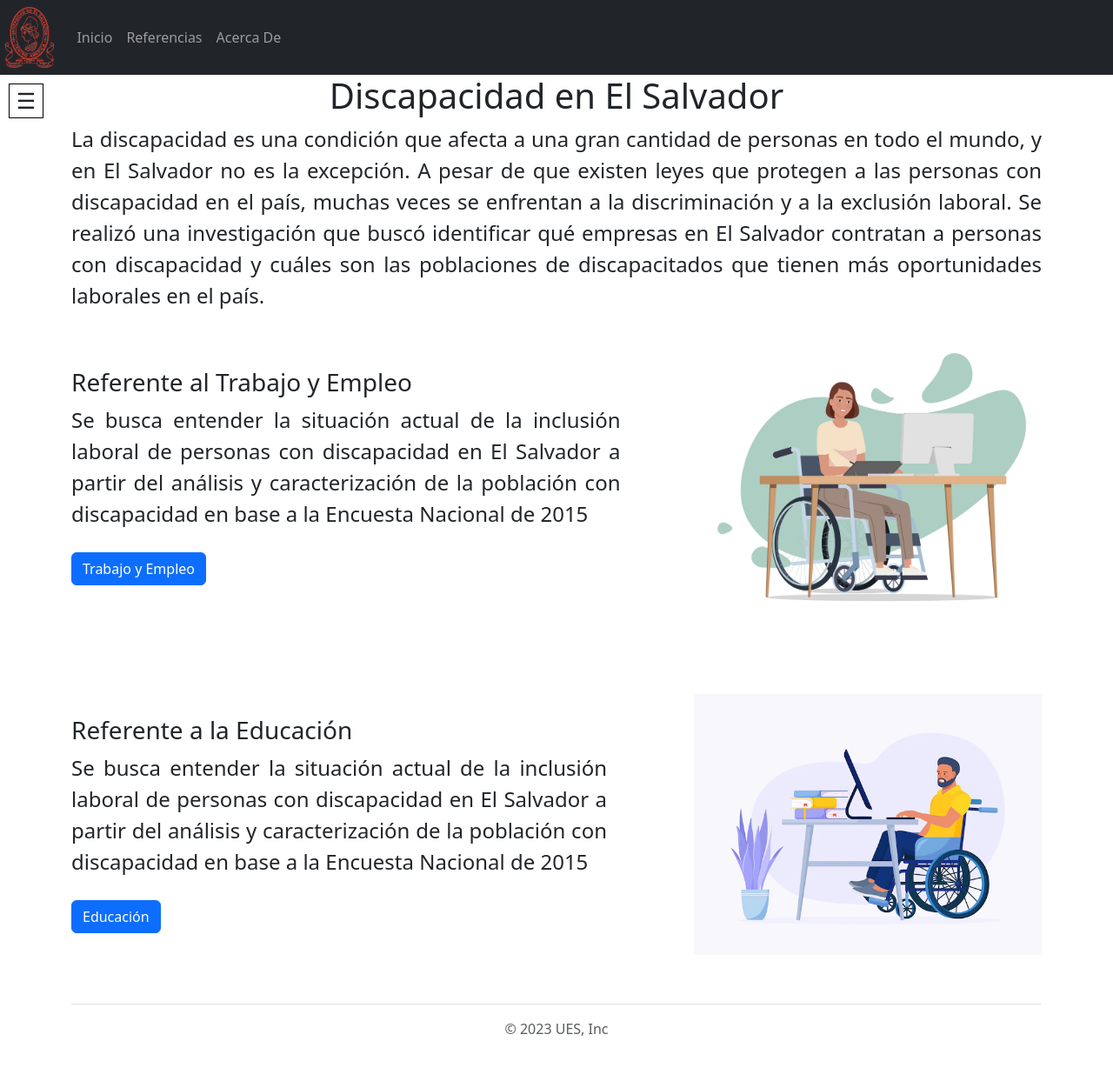
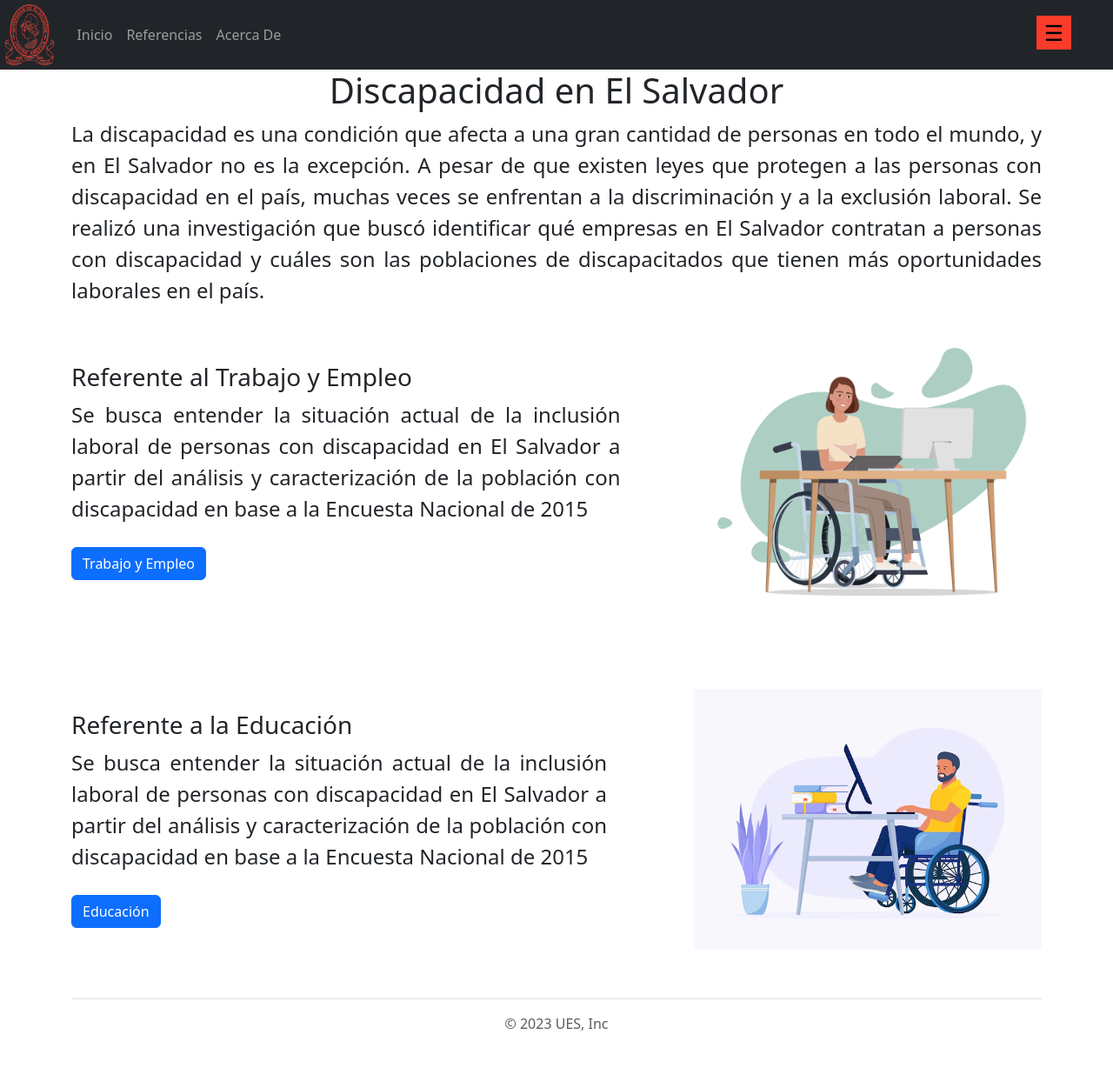
Before and after one commit to JGer04/HDP, a Django app: page / in a window 1280 px wide. Shown: the whole page at 87% size. After the commit the page ends 1185 px from the top, so only its background shows below. Run offline with Django 4.2, Linux system fonts and the light colour scheme.

Commit message:
sidebar lista, contenedor principal no se cubre

```diff
--- a/Proyecto/static/css/sidebar.css
+++ b/Proyecto/static/css/sidebar.css
@@ -1,45 +1,67 @@
-*{
+* {
   margin: 0;
   padding: 0;
 }
+
+#main {
+  margin-top: 10vh;
+}
+
+.content-active {
+  padding-left: 220px;
+}
+
+.header {
+  position: fixed;
+  top: 0;
+  left: 0;
+  width: 100%;
+  height: 10vh;
+}
+
 #sidebar {
   position: fixed;
- width:220px;
- height: 100%;
- left: -220px;
+  top: 10vh;
+  left: 0;
+  width: 220px;
+  height: 90vh;
   background-color: rgb(0, 0, 0);
- transition:all 500ms linear;
-
+  transition: all 500ms linear;
+  transform: translateX(-100%);
   align-items: center;
   justify-content: center;
 }
-#sidebar.active{
-  left:0;
+#sidebar.active {
+  transform: translateX(0);
 }
-#sidebar ul li{
- color: rgba(230,230,230,0.9);
+#sidebar ul li {
+  color: rgba(230, 230, 230, 0.9);
   text-align: center;
   padding: 15px 10px;
   list-style-type: none;
   border-bottom: 1px solid rgba(223, 218, 218, 0.945);
 }
 
-#sidebar .toggle-btn{
-  position: absolute;
-  left: 230px;
-  top: 10px;
+.toggle-btn {
+  position: fixed;
+  top: 1.1rem;
+  right: 3rem;
   cursor: pointer;
 }
-#sidebar .toggle-btn span{
+.toggle-btn span {
   display: block;
   width: 40px;
   text-align: center;
   font-size: 25px;
-  border: 1px solid #000;
+  border: 1px solid #fc3c2b;
+  color: #000;
+  background-color: #fc3c2b;
 }
 
-.logo{
+.logo {
   border-radius: 50%;
-  display:block;
-  margin:0 auto;
+  display: block;
+  margin: 0 auto;
 }
+
+/* Viewport */
--- a/Proyecto/static/js/sidebar.js
+++ b/Proyecto/static/js/sidebar.js
@@ -1,5 +1,7 @@
-const btnToggle=document.querySelector(".toggle-btn");
+const btnToggle = document.querySelector(".toggle-btn");
+const contenedor = document.querySelector(".content");
 
-btnToggle.addEventListener("click", function() {
-    document.getElementById('sidebar').classList.toggle('active');
-  });
+btnToggle.addEventListener("click", function () {
+  document.getElementById("sidebar").classList.toggle("active");
+  contenedor.classList.toggle("content-active");
+});
--- a/Proyecto/templates/layout/_navbar.html
+++ b/Proyecto/templates/layout/_navbar.html
@@ -1,6 +1,6 @@
 <!-- A grey horizontal navbar that becomes vertical on small screens -->
 {% load static %}
-<nav class="navbar navbar-expand-sm bg-dark navbar-dark">
+<nav class="navbar navbar-expand-sm bg-dark navbar-dark header">
   <a href="https://www.ues.edu.sv">
     <img src="{% static 'img/ues-logo.png'%}" "width="70" height="70">
   </a>
@@ -19,5 +19,4 @@
       </li>
     </ul>
   </div>
-
 </nav>
--- a/Proyecto/templates/layout/_sidebar.html
+++ b/Proyecto/templates/layout/_sidebar.html
@@ -1,11 +1,15 @@
-{% load static  %}
+{% load static %}
 <div id="sidebar">
-  <div class="toggle-btn">
+  <!-- <div class="toggle-btn">
     <span>&#9776;</span>
-  </div>
+  </div> -->
   <ul>
     <li>
-      <img src="{% static 'img/EISI.jpg'%}" class="logo"  style ="width: 150px; height: 150px">
+      <img
+        src="{% static 'img/EISI.jpg'%}"
+        class="logo"
+        style="width: 150px; height: 150px"
+      />
     </li>
     <li>Inicio</li>
     <li>Acerca de</li>
--- a/Proyecto/templates/layout/base.html
+++ b/Proyecto/templates/layout/base.html
@@ -1,32 +1,42 @@
-{% load static  %}
+{% load static %}
 <!DOCTYPE html>
 <html lang="en">
   <head>
-    <meta charset="UTF-8">
-    <meta http-equiv="X-UA-Compatible" content="IE=edge">
-    <meta name="viewport" content="width=device-width, initial-scale=1.0">
+    <meta charset="UTF-8" />
+    <meta http-equiv="X-UA-Compatible" content="IE=edge" />
+    <meta name="viewport" content="width=device-width, initial-scale=1.0" />
     <title>{% block titulo %}{% endblock titulo %} Discapacidad</title>
-    <link href="https://cdn.jsdelivr.net/npm/bootstrap@5.3.0-alpha3/dist/css/bootstrap.min.css" rel="stylesheet" integrity="sha384-KK94CHFLLe+nY2dmCWGMq91rCGa5gtU4mk92HdvYe+M/SXH301p5ILy+dN9+nJOZ" crossorigin="anonymous">
-    <link rel="stylesheet" type="text/css" href="{% static 'css/sidebar.css' %}">
-
+    <link
+      href="https://cdn.jsdelivr.net/npm/bootstrap@5.3.0-alpha3/dist/css/bootstrap.min.css"
+      rel="stylesheet"
+      integrity="sha384-KK94CHFLLe+nY2dmCWGMq91rCGa5gtU4mk92HdvYe+M/SXH301p5ILy+dN9+nJOZ"
+      crossorigin="anonymous"
+    />
+    <link
+      rel="stylesheet"
+      type="text/css"
+      href="{% static 'css/sidebar.css' %}"
+    />
   </head>
   <body>
     <head>
       {% include 'layout/_navbar.html' %}
-
+      <div class="toggle-btn">
+        <span>&#9776;</span>
+      </div>
     </head>
 
-    <main>
-<aside>
-    {% include 'layout/_sidebar.html' %}
-</aside>
-        <div class="content container">
-            {% block content %}{% endblock %}
-        </div>
+    <main id="main">
+      <aside class="side">{% include 'layout/_sidebar.html' %}</aside>
+      <div class="content container">{% block content %}{% endblock %}</div>
     </main>
 
     {% include 'layout/_footer.html' %}
     <script src="{% static 'js/sidebar.js' %}"></script>
-    <script src="https://cdn.jsdelivr.net/npm/bootstrap@5.3.0-alpha3/dist/js/bootstrap.bundle.min.js" integrity="sha384-ENjdO4Dr2bkBIFxQpeoTz1HIcje39Wm4jDKdf19U8gI4ddQ3GYNS7NTKfAdVQSZe" crossorigin="anonymous"></script>
+    <script
+      src="https://cdn.jsdelivr.net/npm/bootstrap@5.3.0-alpha3/dist/js/bootstrap.bundle.min.js"
+      integrity="sha384-ENjdO4Dr2bkBIFxQpeoTz1HIcje39Wm4jDKdf19U8gI4ddQ3GYNS7NTKfAdVQSZe"
+      crossorigin="anonymous"
+    ></script>
   </body>
 </html>
```
Also changed, not shown: Proyecto/static/css/sidebar-btn.css (added). Lines whose indentation alone changed are shown as unchanged.
